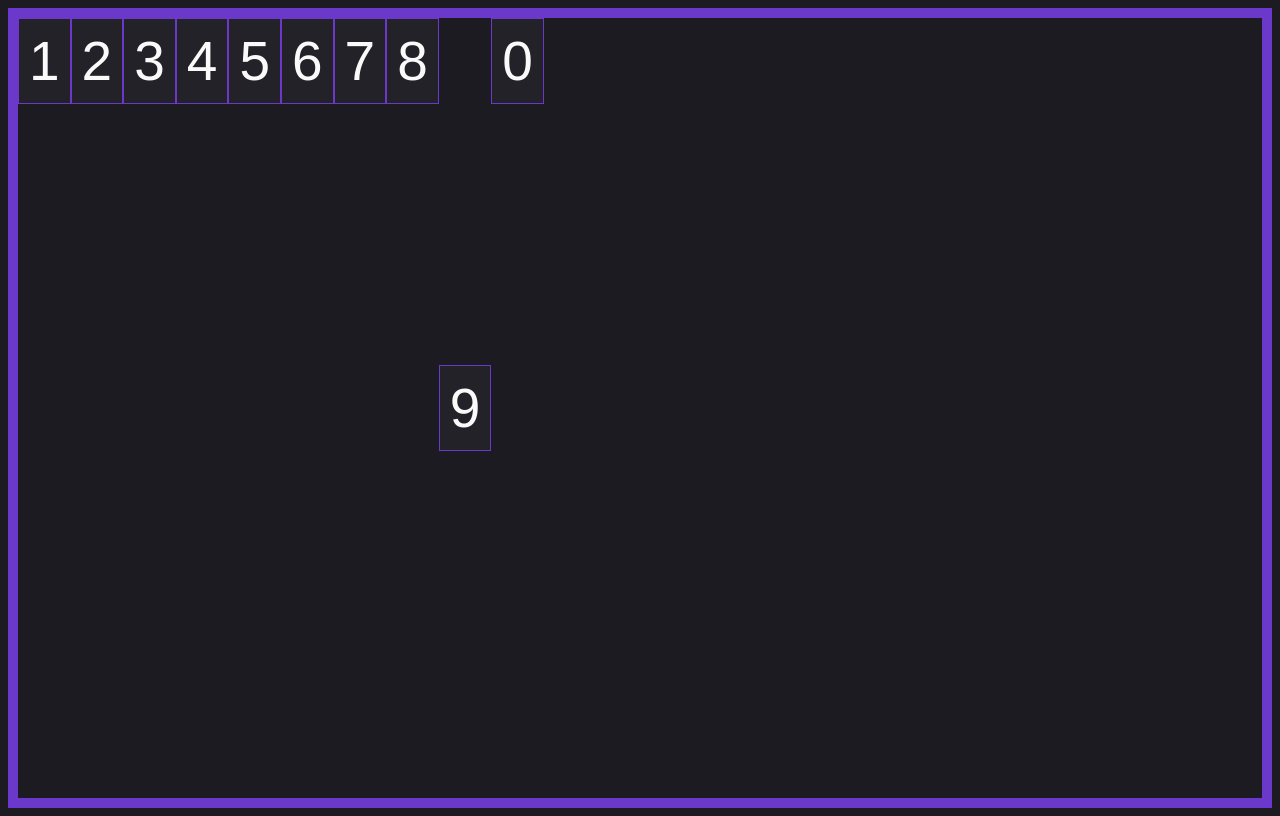
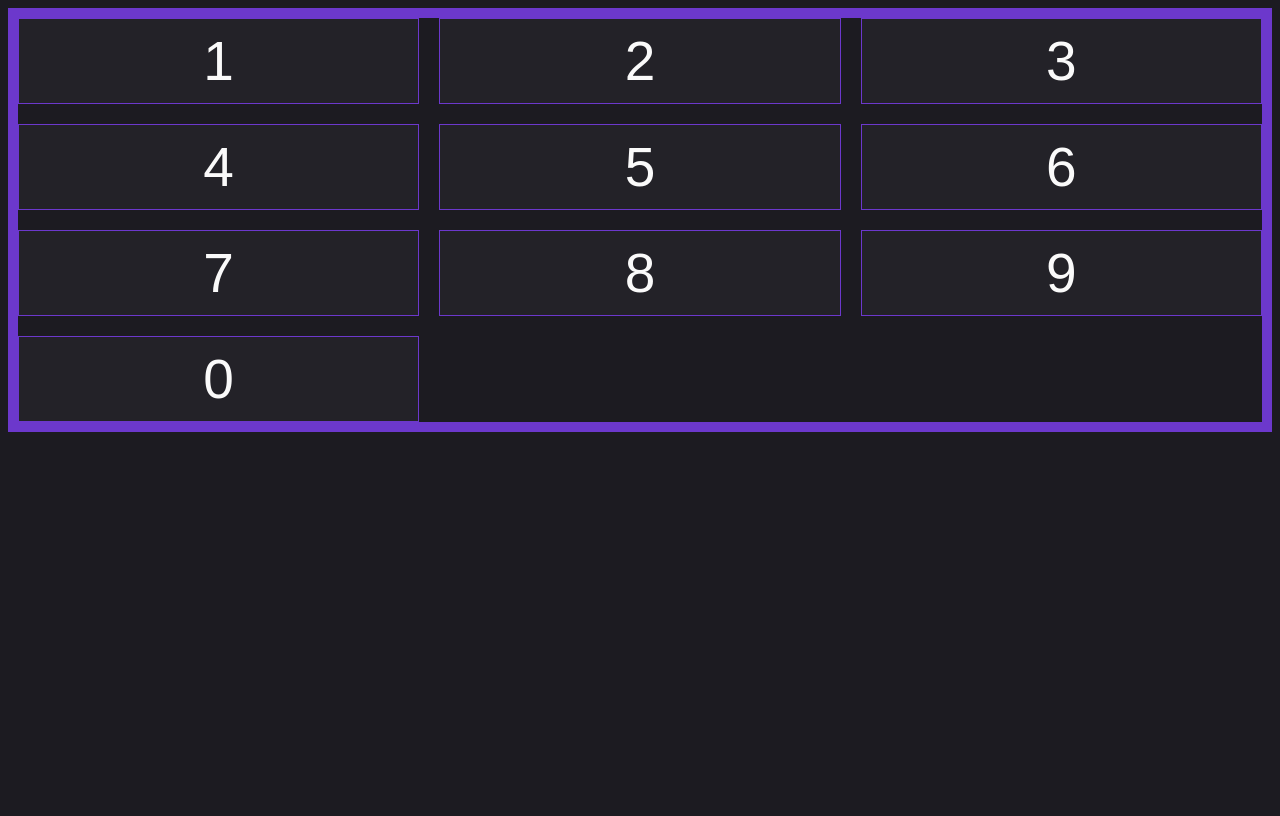
Before and after one commit to novikovaai/html, a plain HTML site: page Обучение Flexbox/index.html in a window 1280 px wide. Drawn offline with Linux system fonts and the light colour scheme.

Commit message:
Пройдены уроки по flexbox до домашнего задания

```diff
--- a/Обучение Flexbox/index.css
+++ b/Обучение Flexbox/index.css
@@ -14,8 +14,9 @@ body {
 	display: flex;
 	flex-direction: row;
 	flex-wrap: wrap;
-	height: 100vh;
+	/* height: 100vh; */
 	align-items: flex-start;
+	gap: 20px;
 }
 
 .item {
@@ -24,6 +25,7 @@ body {
 	text-align: center;
 	padding: 10px;
 	/* width: calc(100% / 3); */
+	flex: 0 1 calc(100% / 3 - 20px * 2 / 3);
 }
 
  /* .item4 {
@@ -34,6 +36,6 @@ body {
 	font-size: 80px;
 } */
 
-.item9 {
-	align-self: center;
-}
+ /* .item9 {
+	flex: 2;
+}   */
```
Also changed, not shown: Обучение Flexbox/index.html (+6 -1 lines).
